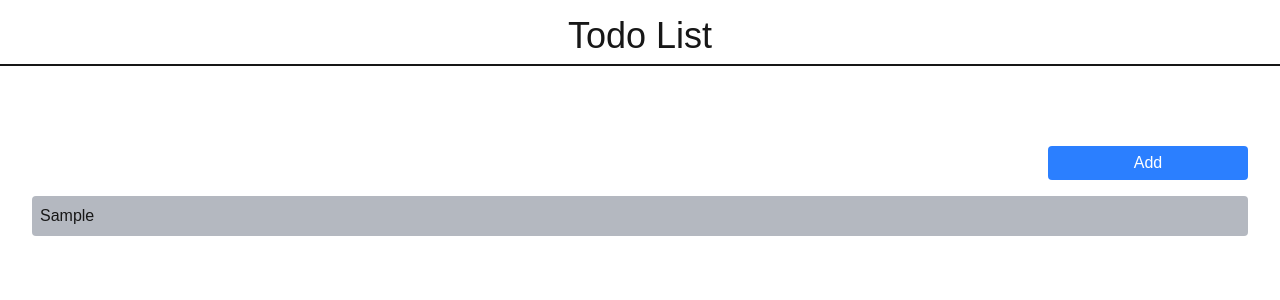
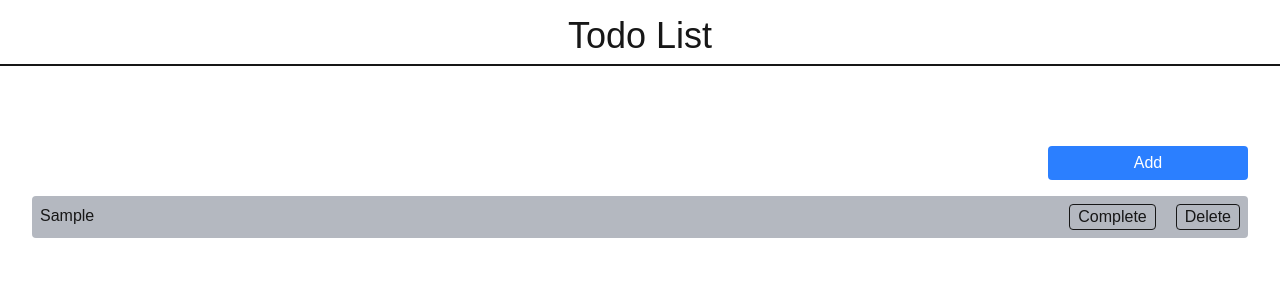
Before and after one commit to Potassiumzz/next-js-todo, a Next.js app: page / in a window 1280 px wide. Both pictures are taken after typing "Sample" into the empty fields and a click on the button "Add". Shown: the top 300 px of the page. Built offline with nearby package versions, Linux system fonts and the light colour scheme.

Commit message:
Create a delete feature for todos
- Also create a complete button but it does not do anything useful yet.

```diff
--- a/src/app/components/TodoApp.tsx
+++ b/src/app/components/TodoApp.tsx
@@ -2,6 +2,7 @@
 
 import React from "react";
 import TodoInput from "./TodoInput";
+import { todo } from "node:test";
 
 export default function TodoApp() {
   const [todoList, setTodoList] = React.useState<string[]>([]);
@@ -19,6 +20,15 @@ export default function TodoApp() {
     setTodoList([...todoList, todo]);
   }
 
+  function handleComplete(todo: string) {
+    console.log(todo);
+  }
+
+  function handleDelete(index: number) {
+    setTodoList(todoList.filter((todo, i) => i != index));
+    localStorage.setItem("todos", JSON.stringify(todoList));
+  }
+
   return (
     <div className="px-8">
       <TodoInput addTodoList={addTodoList} />
@@ -27,8 +37,22 @@ export default function TodoApp() {
           todoList.length > 0 ?
             todoList.map((todo, index) => {
               return (
-                <div className="bg-gray-500/[.5] p-2 rounded-sm">
-                  {todo}
+                <div className="bg-gray-500/[.5] p-2 rounded-sm" key={index}>
+                  <div className="flex justify-between">
+                    {todo}
+                    <div className="flex gap-5">
+                      <button
+                        onClick={() => handleComplete(todo)}
+                        className="border px-2 hover:bg-white hover:text-black duration-200 cursor-pointer">
+                        Complete
+                      </button>
+                      <button
+                        onClick={() => handleDelete(index)}
+                        className="border px-2 hover:bg-red-600 duration-200 cursor-pointer">
+                        Delete
+                      </button>
+                    </div>
+                  </div>
                 </div>
               )
             }) :
```
Also changed, not shown: tsconfig.json (added, +35 -0 lines).
